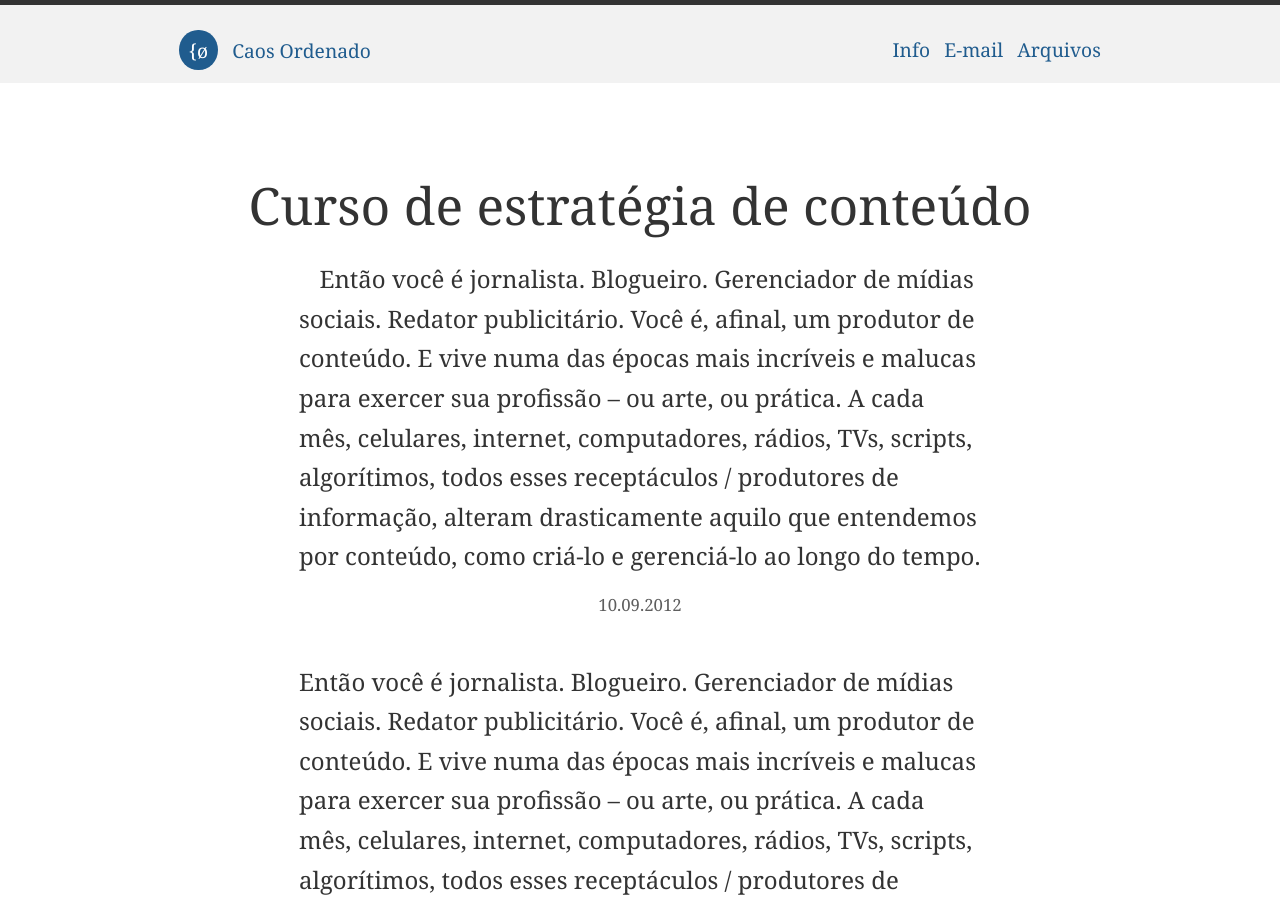
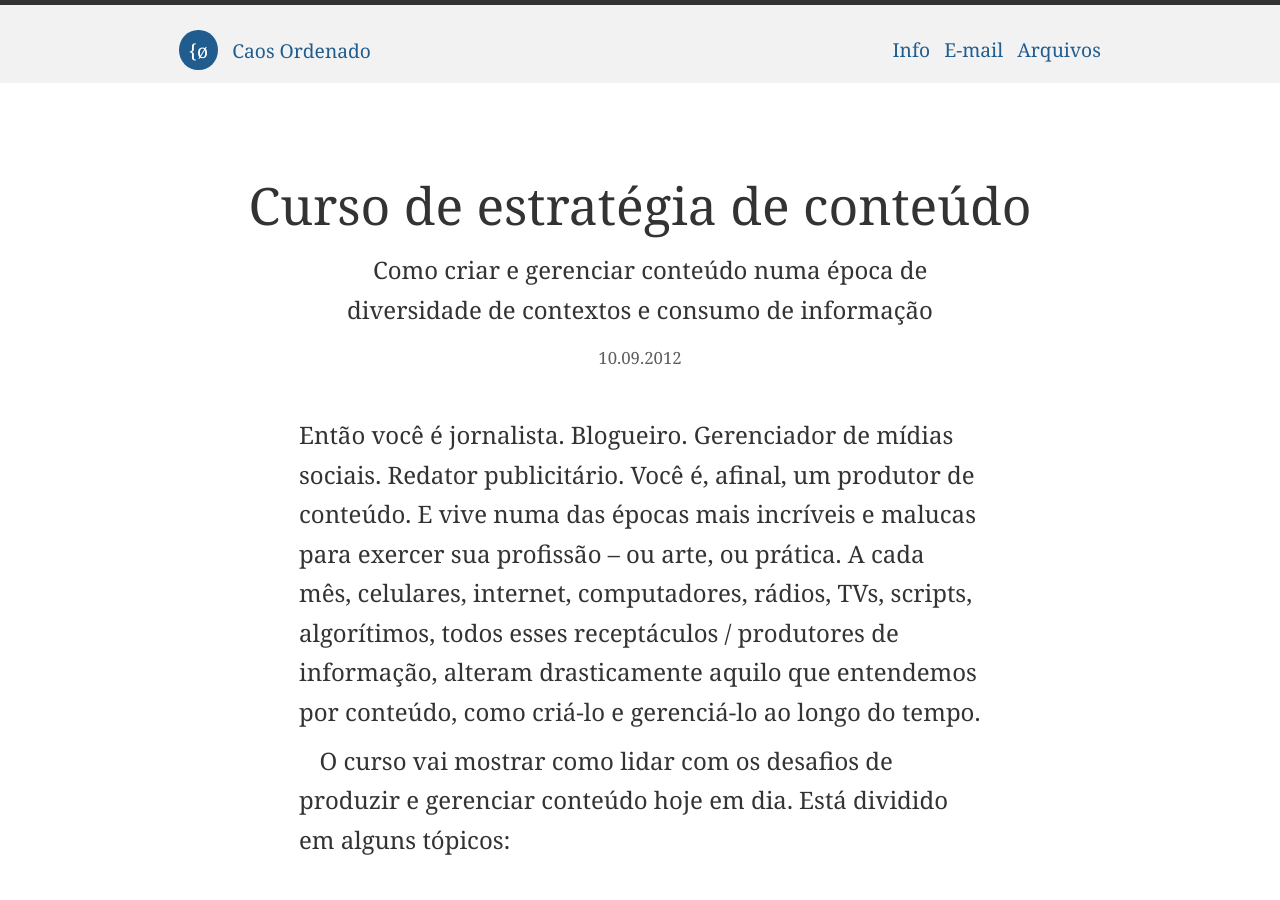
Before and after one commit to eduf/eduf.github.com, a Jekyll site: the page built from _posts/2012-09-10-curso-de-estrategia-de-conteudo.md, in a window 1280 px wide and 900 px high. Built offline with Jekyll 4.4.1, drawn with Linux system fonts in a browser that asks for light colours; nearby versions of some CDN libraries; comment, search, counter and statistics services are not loaded.

Commit message:
Excerpt no Curso de estratégia de conteúdo

```diff
--- a/_posts/2012-09-10-curso-de-estrategia-de-conteudo.md
+++ b/_posts/2012-09-10-curso-de-estrategia-de-conteudo.md
@@ -1,6 +1,7 @@
 ---
 layout: post
 title: Curso de estratégia de conteúdo
+excerpt: "Como criar e gerenciar conteúdo numa época de diversidade de contextos e consumo de informação"
 tags:
 - cursos
 - educação
```
